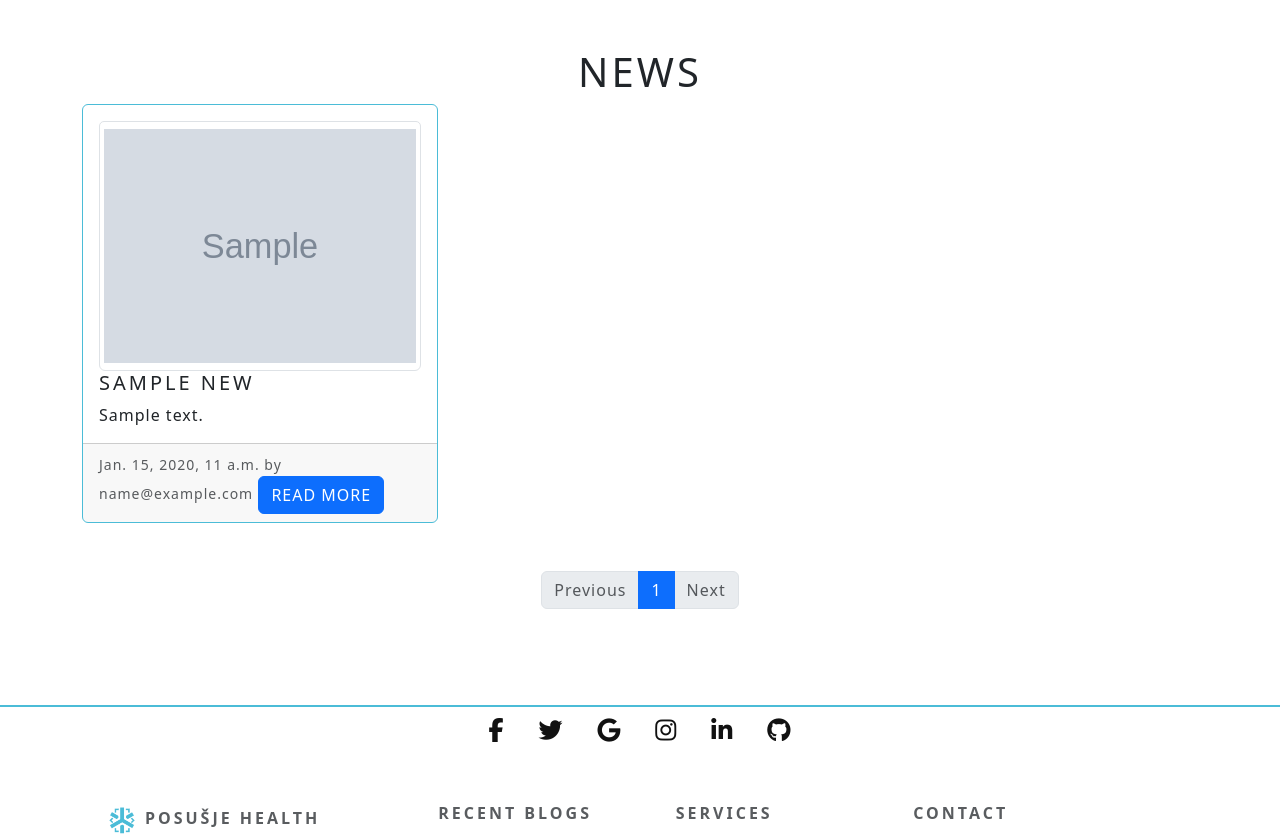
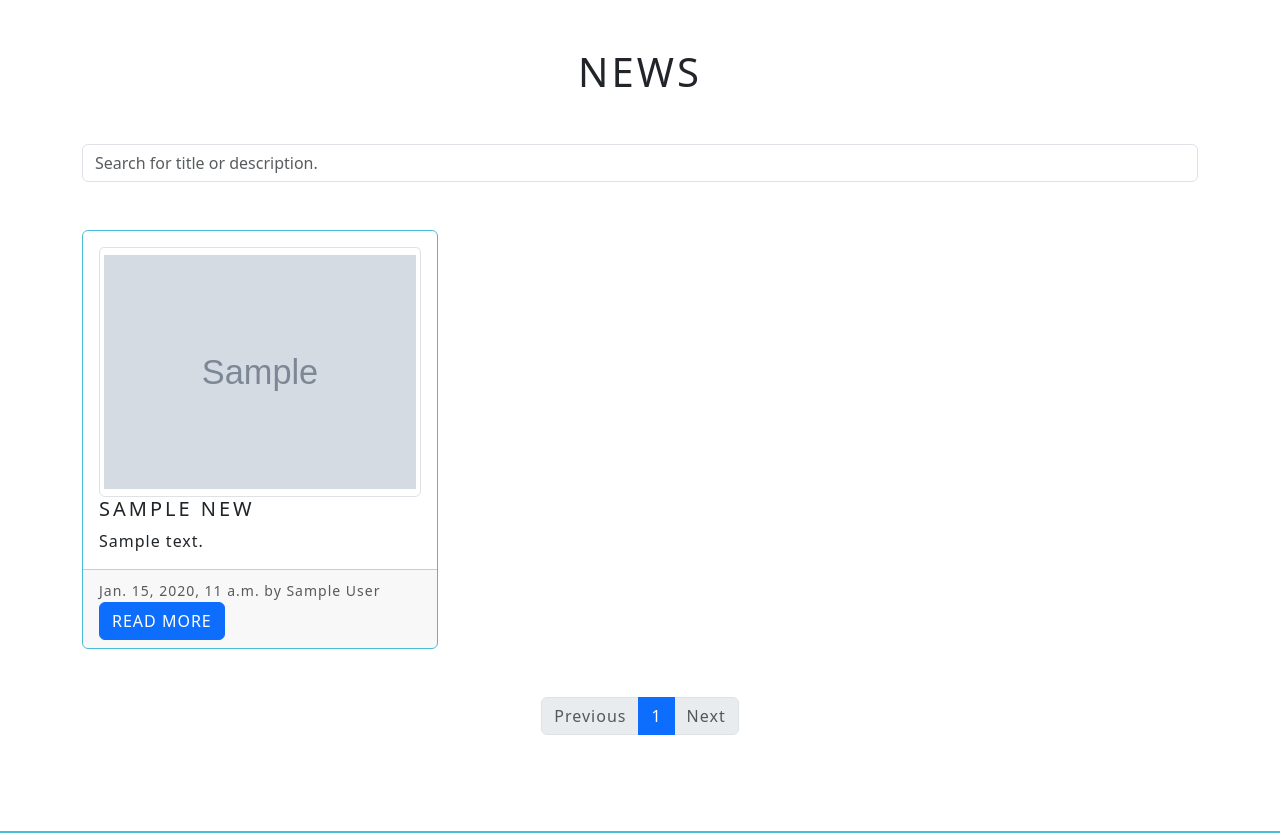
Before and after one commit to Jascha57/ZavrsniRad2024, a Django app: page /news/ in a window 1280 px wide. Shown: the part 64-904 px from the top of the page. Run offline with Django 5.2, Linux system fonts and the light colour scheme; tables that the repository leaves empty hold one stand-in row (values such as "Sample post"); grey boxes marked "Sample" are stand-in pictures; some libraries are stand-ins or nearby versions.

Commit message:
Added search to news and made the cards display the authors name.

```diff
--- a/project/website/templates/news.html
+++ b/project/website/templates/news.html
@@ -5,6 +5,14 @@
 {% block content %}
 <div class="container my-5">
     <h1 class="text-center">News</h1>
+    <form method="GET" class="my-5">
+        <input type="text" name="search" placeholder="Search for title or description." value="{{ request.GET.search }}" class="form-control">
+    </form>
+    {% if not page_obj %}
+        <div class="mx-auto my-5">
+            <h1 class="text-center">No results.</h1>
+        </div>
+    {% else %}
         <div class="row row-cols-1 row-cols-md-3 g-4">
             {% for news in page_obj %}
             <div class="col">
@@ -15,12 +23,13 @@
                         <p class="card-text">{{ news.short_description }}</p>
                     </div>
                     <div class="card-footer">
-                    <small class="text-muted">{{ news.date }} by {{ news.author }}</small>
+                        <small class="text-muted">{{ news.date }} by {{ news.author.first_name }} {{ news.author.last_name }}</small>
                         <a href="{% url 'news_article' news.slug %}" class="btn btn-primary">Read More</a>
                     </div>
                 </div>
             </div>
             {% endfor %}
+        {% endif %}
     </div>
 
     <nav aria-label="Page navigation">
--- a/project/website/views.py
+++ b/project/website/views.py
@@ -1,5 +1,7 @@
 from django.shortcuts import render
 from django.core.paginator import Paginator
+from django.db.models import Q, Value
+from django.db.models.functions import Concat
 
 from .models import *
 
@@ -8,7 +10,14 @@ def homepage(request):
     return render(request, 'homepage.html', {'latest_news': latest_news})
 
 def news(request):
-    news = News.objects.all().order_by('-date')
+    search_query = request.GET.get('search', '')
+    news = News.objects.annotate(
+        full_name=Concat('author__first_name', Value(' '), 'author__last_name')
+    ).filter(
+        Q(title__icontains=search_query) |
+        Q(short_description__icontains=search_query) |
+        Q(full_name__icontains=search_query)
+    ).order_by('-date')
     paginator = Paginator(news, 9)
 
     page_number = request.GET.get('page')
```
Lines whose indentation alone changed are shown as unchanged.
